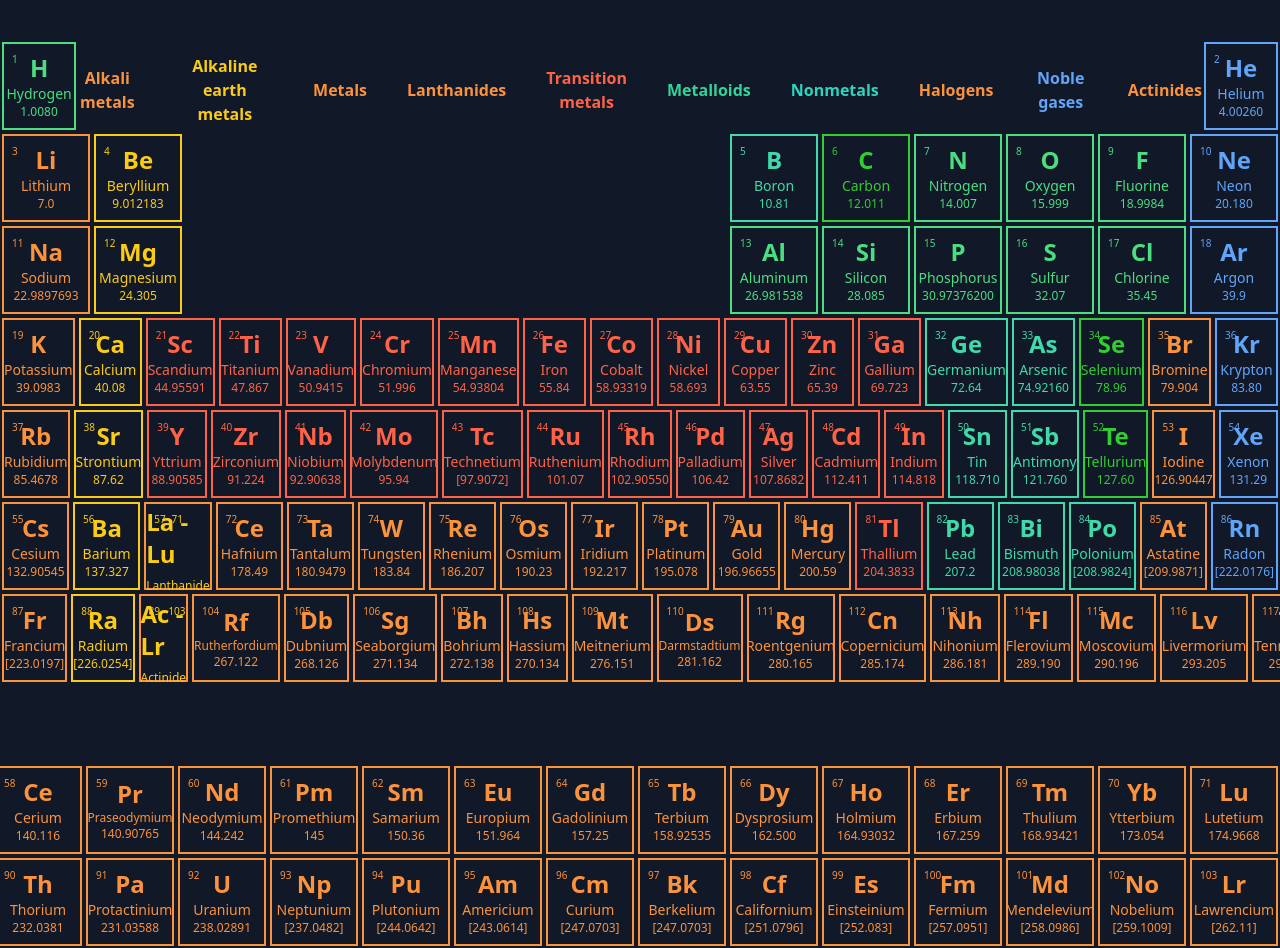
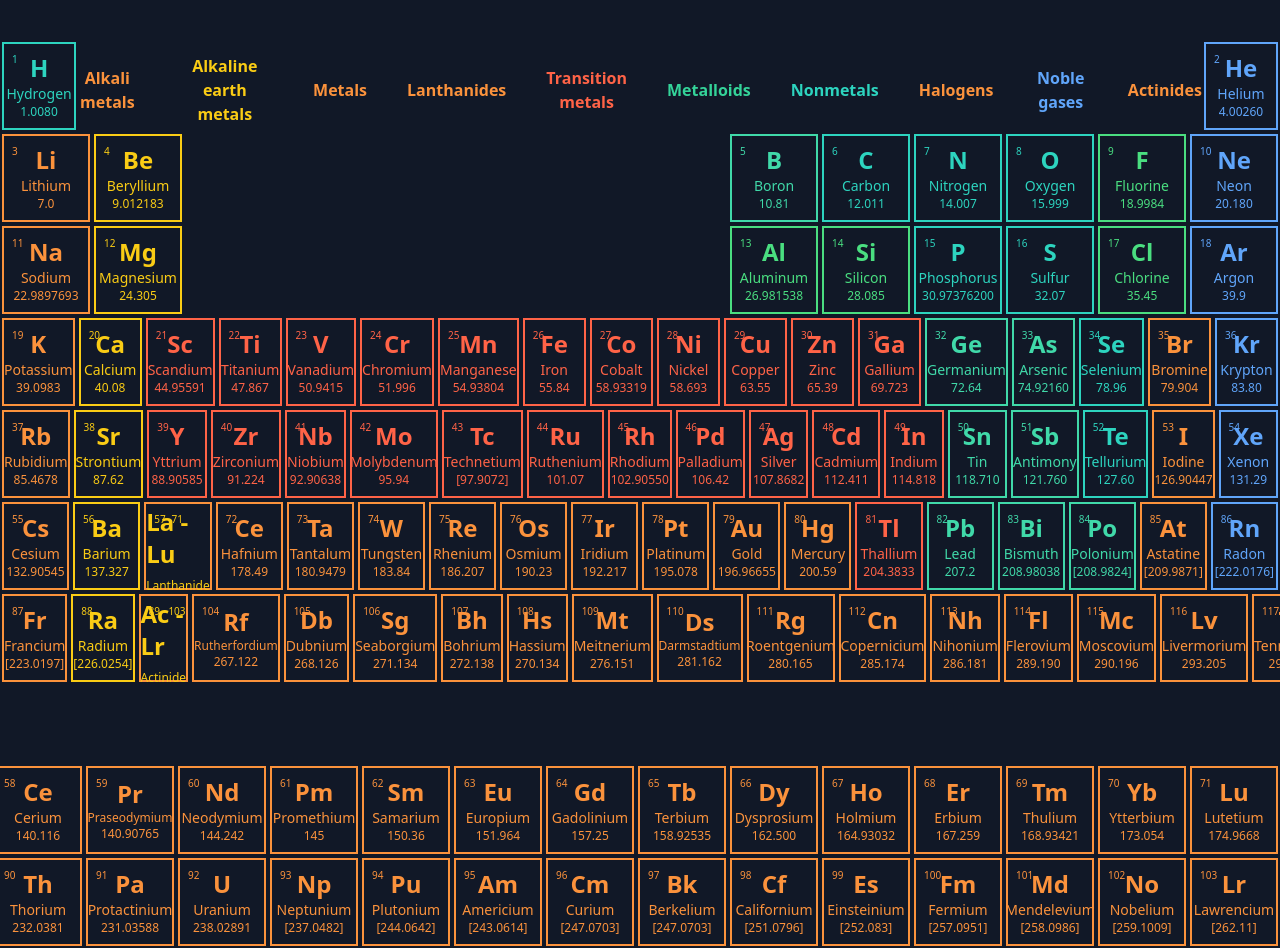
Before and after one commit to rayhanalshorif133/Periodic-Table-Animation, a website: page index.html in a window 1280 px wide. Shown: the top 948 px of the page. Drawn offline with nearby package versions, Linux system fonts and the light colour scheme.

Commit message:
working on filtering

```diff
--- a/index.html
+++ b/index.html
@@ -10,11 +10,11 @@
     <div class="min-h-screen px-5 mx-auto max-w-[103.3rem] lg:px-0 my-10">
       <!-- section 1 -->
       <div class="flex justify-between">
-        <div class="border-green-400 box nonmetals">
-          <p class="text-green-400">1</p>
-          <h1 class="text-green-400">H</h1>
-          <h2 class="text-green-400">Hydrogen</h2>
-          <h3 class="text-green-400">1.0080</h3>
+        <div class="border-teal-400 box nonmetals">
+          <p class="text-teal-400">1</p>
+          <h1 class="text-teal-400">H</h1>
+          <h2 class="text-teal-400">Hydrogen</h2>
+          <h3 class="text-teal-400">1.0080</h3>
         </div>
         <div class="flex space-x-10 nav">
           <button class="text-orange-400" data-name="alkali_metals">
@@ -74,23 +74,23 @@
             <h2 class="text-[#40d9a9]">Boron</h2>
             <h3 class="text-[#40d9a9]">10.81</h3>
           </div>
-          <div class="border-[#32CD32] box nonmetals">
-            <p class="text-[#32CD32]">6</p>
-            <h1 class="text-[#32CD32]">C</h1>
-            <h2 class="text-[#32CD32]">Carbon</h2>
-            <h3 class="text-[#32CD32]">12.011</h3>
+          <div class="border-teal-400 box nonmetals">
+            <p class="text-teal-400">6</p>
+            <h1 class="text-teal-400">C</h1>
+            <h2 class="text-teal-400">Carbon</h2>
+            <h3 class="text-teal-400">12.011</h3>
           </div>
-          <div class="border-green-400 box nonmetals">
-            <p class="text-green-400">7</p>
-            <h1 class="text-green-400">N</h1>
-            <h2 class="text-green-400">Nitrogen</h2>
-            <h3 class="text-green-400">14.007</h3>
+          <div class="border-teal-400 box nonmetals">
+            <p class="text-teal-400">7</p>
+            <h1 class="text-teal-400">N</h1>
+            <h2 class="text-teal-400">Nitrogen</h2>
+            <h3 class="text-teal-400">14.007</h3>
           </div>
-          <div class="border-green-400 box nonmetals">
-            <p class="text-green-400">8</p>
-            <h1 class="text-green-400">O</h1>
-            <h2 class="text-green-400">Oxygen</h2>
-            <h3 class="text-green-400">15.999</h3>
+          <div class="border-teal-400 box nonmetals">
+            <p class="text-teal-400">8</p>
+            <h1 class="text-teal-400">O</h1>
+            <h2 class="text-teal-400">Oxygen</h2>
+            <h3 class="text-teal-400">15.999</h3>
           </div>
           <div class="border-green-400 box">
             <p class="text-green-400">9</p>
@@ -136,17 +136,17 @@
             <h2 class="text-green-400">Silicon</h2>
             <h3 class="text-green-400">28.085</h3>
           </div>
-          <div class="border-green-400 box nonmetals">
-            <p class="text-green-400">15</p>
-            <h1 class="text-green-400">P</h1>
-            <h2 class="text-green-400">Phosphorus</h2>
-            <h3 class="text-green-400">30.97376200</h3>
+          <div class="border-teal-400 box nonmetals">
+            <p class="text-teal-400">15</p>
+            <h1 class="text-teal-400">P</h1>
+            <h2 class="text-teal-400">Phosphorus</h2>
+            <h3 class="text-teal-400">30.97376200</h3>
           </div>
-          <div class="border-green-400 box nonmetals">
-            <p class="text-green-400">16</p>
-            <h1 class="text-green-400">S</h1>
-            <h2 class="text-green-400">Sulfur</h2>
-            <h3 class="text-green-400">32.07</h3>
+          <div class="border-teal-400 box nonmetals">
+            <p class="text-teal-400">16</p>
+            <h1 class="text-teal-400">S</h1>
+            <h2 class="text-teal-400">Sulfur</h2>
+            <h3 class="text-teal-400">32.07</h3>
           </div>
           <div class="border-green-400 box">
             <p class="text-green-400">17</p>
@@ -258,11 +258,11 @@
           <h3 class="text-[#40d9a9]">74.92160</h3>
         </div>
         <!-- Selenium -->
-        <div class="border-[#32CD32] box nonmetals">
-          <p class="text-[#32CD32]">34</p>
-          <h1 class="text-[#32CD32]">Se</h1>
-          <h2 class="text-[#32CD32]">Selenium</h2>
-          <h3 class="text-[#32CD32]">78.96</h3>
+        <div class="border-teal-400 box nonmetals">
+          <p class="text-teal-400">34</p>
+          <h1 class="text-teal-400">Se</h1>
+          <h2 class="text-teal-400">Selenium</h2>
+          <h3 class="text-teal-400">78.96</h3>
         </div>
         <!-- Bromine -->
         <div class="border-orange-400 box">
@@ -388,11 +388,11 @@
           <h3 class="text-[#40d9a9]">121.760</h3>
         </div>
         <!-- Tellurium -->
-        <div class="border-[#32CD32] box">
-          <p class="text-[#32CD32]">52</p>
-          <h1 class="text-[#32CD32]">Te</h1>
-          <h2 class="text-[#32CD32]">Tellurium</h2>
-          <h3 class="text-[#32CD32]">127.60</h3>
+        <div class="border-teal-400 box">
+          <p class="text-teal-400">52</p>
+          <h1 class="text-teal-400">Te</h1>
+          <h2 class="text-teal-400">Tellurium</h2>
+          <h3 class="text-teal-400">127.60</h3>
         </div>
 
         <!-- Iodine -->
@@ -905,45 +905,46 @@
             if (!$(item).hasClass(filterName)) {
               $(item)
                 .removeClass(
-                  "border-[#FF6347] border-[#40d9a9] border-green-400 border-[#32CD32] border-orange-400 border-blue-400 border-yellow-400"
+                  "border-[#FF6347] border-[#40d9a9] border-green-400 border-teal-400 border-orange-400 border-blue-400 border-yellow-400"
                 )
                 .addClass("border-gray-700");
 
               $(item)
                 .find("p")
                 .removeClass(
-                  "text-[#FF6347] text-[#40d9a9] text-green-400 text-[#32CD32] text-orange-400 text-blue-400 text-yellow-400"
+                  "text-[#FF6347] text-[#40d9a9] text-green-400 text-teal-400 text-orange-400 text-blue-400 text-yellow-400"
                 )
                 .addClass("text-gray-700");
               $(item)
                 .find("h1")
                 .removeClass(
-                  "text-[#FF6347] text-[#40d9a9] text-green-400 text-[#32CD32] text-orange-400 text-blue-400 text-yellow-400"
+                  "text-[#FF6347] text-[#40d9a9] text-green-400 text-teal-400 text-orange-400 text-blue-400 text-yellow-400"
                 )
                 .addClass("text-gray-700");
 
               $(item)
                 .find("h2")
                 .removeClass(
-                  "text-[#FF6347] text-[#40d9a9] text-green-400 text-[#32CD32] text-orange-400 text-blue-400 text-yellow-400"
+                  "text-[#FF6347] text-[#40d9a9] text-green-400 text-teal-400 text-orange-400 text-blue-400 text-yellow-400"
                 )
                 .addClass("text-gray-700");
 
               $(item)
                 .find("h3")
                 .removeClass(
-                  "text-[#FF6347] text-[#40d9a9] text-green-400 text-[#32CD32] text-orange-400 text-blue-400 text-yellow-400"
+                  "text-[#FF6347] text-[#40d9a9] text-green-400 text-teal-400 text-orange-400 text-blue-400 text-yellow-400"
                 )
                 .addClass("text-gray-700");
             } else {
               if (filterName == "nonmetals") {
+
                 // nonmetals
                 $(".nonmetals").each(function (index, item) {
                   const putColorName = "text-" + colorName + "-400";
                   const putBorderColor = "border-" + colorName + "-400";
                   $(item)
                     .removeClass("border-gray-700")
-                    .addClass(putBorderColor);
+                    .addClass("border-" + colorName + "-400");
                   $(item)
                     .find("p")
                     .removeClass("text-gray-700")
```
Also changed, not shown: dist/output.css.
